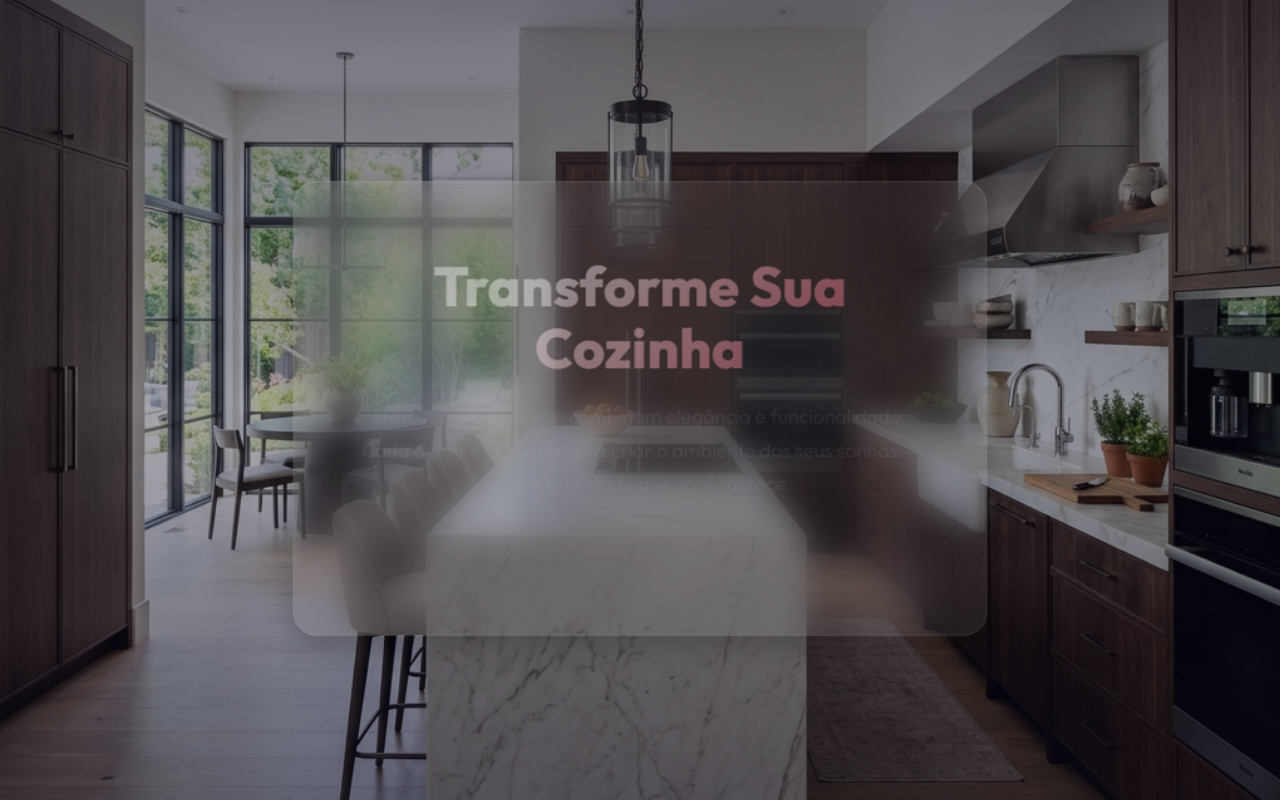
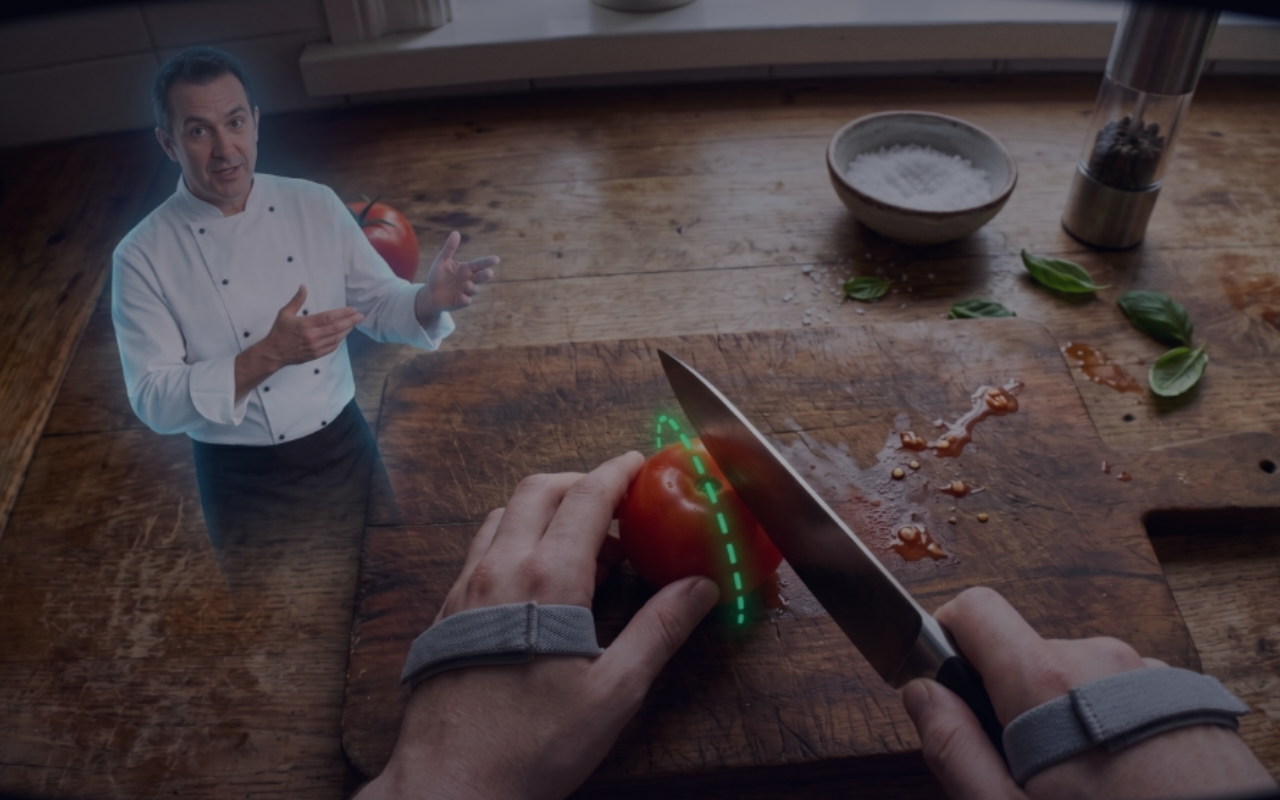
Before and after one commit to FelipeJulien/HackBarao-, a React (Vite) app: page / in a window 1280 px wide. Built offline with nearby package versions, Linux system fonts and the light colour scheme.

Commit message:
Atualiza imagem de fundo e remove caixa de texto central

```diff
--- a/src/App.jsx
+++ b/src/App.jsx
@@ -3,14 +3,6 @@ import { motion } from 'framer-motion'
 import VRIntro from './VRIntro'
 import './App.css'
 
-/**
- * Componente principal da landing page.
- *
- * Fluxo:
- * 1. VRIntro exibe o Meta Quest 3 com zoom imersivo pela lente
- * 2. Ao concluir (onComplete), o intro é desmontado
- * 3. O conteúdo da cozinha é revelado com fade-in + blur que desaparece
- */
 function App() {
   const [introCompleta, setIntroCompleta] = useState(false)
 
@@ -20,10 +12,8 @@ function App() {
 
   return (
     <>
-      {/* ====== INTRO VR — META QUEST 3 ====== */}
       {!introCompleta && <VRIntro onComplete={handleIntroComplete} />}
 
-      {/* ====== CONTEÚDO PRINCIPAL — COZINHA ====== */}
       <motion.main
         className="pagina-principal"
         initial={{ opacity: 0, filter: 'blur(20px)' }}
@@ -34,7 +24,6 @@ function App() {
         }
         transition={{ duration: 1.2, ease: [0.22, 1, 0.36, 1] }}
       >
-        {/* Fundo com a imagem da cozinha moderna */}
         <motion.div
           className="fundo-cozinha"
           role="img"
@@ -43,79 +32,8 @@ function App() {
           animate={introCompleta ? { scale: 1 } : { scale: 1.1 }}
           transition={{ duration: 1.8, ease: [0.22, 1, 0.36, 1] }}
         />
-
-        {/* Conteúdo hero */}
-        <section className="conteudo-hero">
-          <motion.div
-            className="cartao-vidro"
-            initial={{ opacity: 0, y: 50, scale: 0.95 }}
-            animate={
-              introCompleta
-                ? { opacity: 1, y: 0, scale: 1 }
-                : { opacity: 0, y: 50, scale: 0.95 }
-            }
-            transition={{
-              type: 'spring',
-              stiffness: 60,
-              damping: 18,
-              delay: 0.4,
-            }}
-          >
-            <motion.h1
-              initial={{ opacity: 0, y: 25 }}
-              animate={
-                introCompleta
-                  ? { opacity: 1, y: 0 }
-                  : { opacity: 0, y: 25 }
-              }
-              transition={{ duration: 0.7, delay: 0.6, ease: 'easeOut' }}
-            >
-              Transforme Sua Cozinha
-            </motion.h1>
-
-            <motion.p
-              initial={{ opacity: 0, y: 20 }}
-              animate={
-                introCompleta
-                  ? { opacity: 1, y: 0 }
-                  : { opacity: 0, y: 20 }
-              }
-              transition={{ duration: 0.7, delay: 0.8, ease: 'easeOut' }}
-            >
-              Descubra designs que combinam elegância e funcionalidade.
-              Cada detalhe pensado para criar o ambiente dos seus sonhos
-              — com a qualidade que você merece.
-            </motion.p>
-
-            <motion.button
-              id="botao-explorar"
-              className="botao-cta"
-              initial={{ opacity: 0, y: 20, scale: 0.9 }}
-              animate={
-                introCompleta
-                  ? { opacity: 1, y: 0, scale: 1 }
-                  : { opacity: 0, y: 20, scale: 0.9 }
-              }
-              transition={{
-                type: 'spring',
-                stiffness: 100,
-                damping: 15,
-                delay: 1,
-              }}
-              whileHover={{
-                scale: 1.05,
-                y: -3,
-                boxShadow: '0 8px 30px rgba(233, 69, 96, 0.5)',
-              }}
-              whileTap={{ scale: 0.97 }}
-            >
-              Explorar Agora <span className="seta-cta">→</span>
-            </motion.button>
-          </motion.div>
-        </section>
       </motion.main>
 
-      {/* ====== RODAPÉ ====== */}
       <motion.footer
         className="rodape-flutuante"
         initial={{ opacity: 0 }}
```
Also changed, not shown: src/App.css (+0 -24 lines), src/VRIntro.jsx (+0 -17 lines), public/cozinha.png, 1 other file (tests, documents, lock files or other folders).
